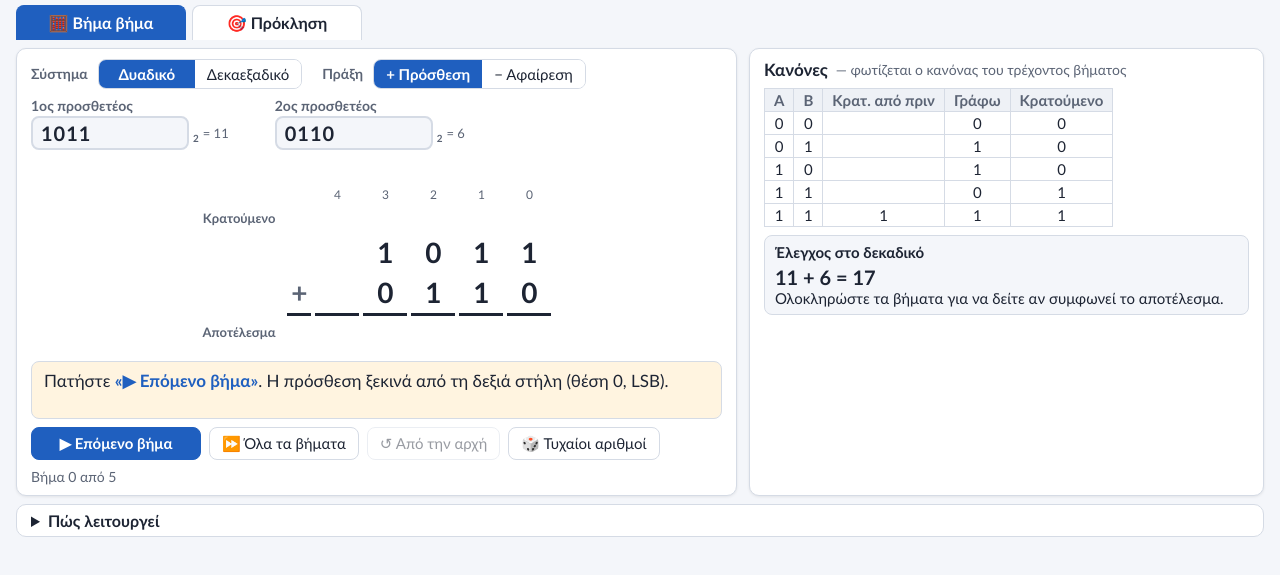
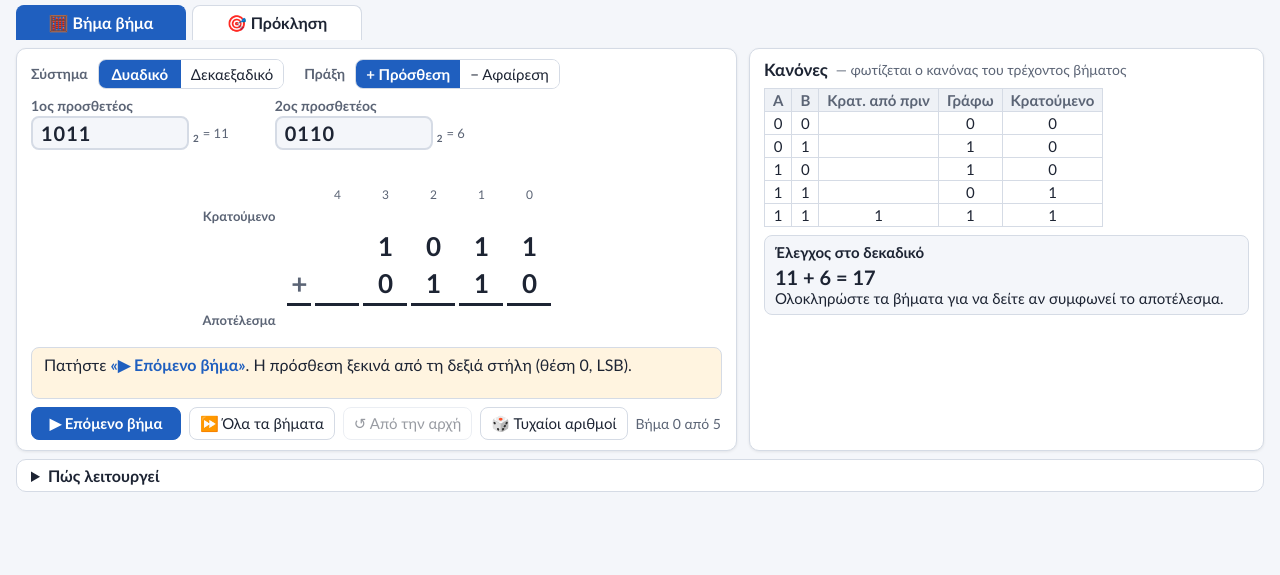
Before and after one commit to yiannisdou/Simulations, a plain HTML site: page arithmetic_tool.html in a window 1280 px wide. Shown: the part 59-634 px from the top of the page. Drawn offline with Linux system fonts and the light colour scheme.

Commit message:
Add files via upload

```diff
--- a/arithmetic_tool.html
+++ b/arithmetic_tool.html
@@ -36,14 +36,14 @@ button:disabled{opacity:.45;cursor:default}
 .tab{padding:7px 18px;font-size:16px;font-weight:bold;border-radius:8px 8px 0 0;border-bottom:none;min-width:170px}
 .tab.active{background:var(--accent);color:#fff;border-color:var(--accent)}
 body.dark .tab.active{color:#0d1420}
-main{display:none;grid-template-columns:1.4fr 1fr;gap:12px}
+main{display:none;grid-template-columns:minmax(0,1.4fr) minmax(0,1fr);gap:12px}
 main.show{display:grid}
 .panel{background:var(--panel);border:1px solid var(--line);border-radius:10px;padding:10px 14px;box-shadow:var(--shadow);display:flex;flex-direction:column;gap:8px;min-height:0}
 .panel h2{font-size:17px;margin:0;display:flex;align-items:center;gap:8px;flex-wrap:wrap}
 .panel h2 .hint{font-weight:normal;color:var(--muted);font-size:14px}
 sub{font-size:.62em}
 .seg{display:inline-flex;border:1px solid var(--line);border-radius:8px;overflow:hidden}
-.seg button{border:none;border-radius:0;padding:5px 12px;min-width:96px}
+.seg button{border:none;border-radius:0;padding:5px 10px;min-width:82px}
 .seg button.on{background:var(--accent);color:#fff;font-weight:bold}
 body.dark .seg button.on{color:#0d1420}
 .row{display:flex;gap:10px;align-items:center;flex-wrap:wrap}
@@ -61,8 +61,8 @@ body.dark .seg button.on{color:#0d1420}
 .gridwrap{display:flex;justify-content:center}
 table.col{border-collapse:separate;border-spacing:4px 2px}
 table.col th{font-size:13px;color:var(--muted);font-weight:bold;text-align:right;padding-right:8px;white-space:nowrap}
-table.col td{width:44px;height:38px;text-align:center;font-size:28px;font-weight:bold;border-radius:8px}
-table.col tr.mk td{height:26px;font-size:17px;color:var(--one)}
+table.col td{width:44px;height:34px;text-align:center;font-size:26px;font-weight:bold;border-radius:8px}
+table.col tr.mk td{height:22px;font-size:17px;color:var(--one)}
 table.col tr.pos td{height:16px;font-size:12px;color:var(--muted);font-weight:normal}
 table.col td.pad{color:var(--zero);opacity:.55}
 table.col td.cur{background:var(--accent-soft);box-shadow:inset 0 0 0 2px var(--accent)}
@@ -70,18 +70,19 @@ table.col tr.res td{border-top:3px solid var(--text);border-radius:0}
 table.col tr.res td.cur{border-radius:0 0 8px 8px}
 table.col td.op{font-size:28px;color:var(--muted);width:24px}
 table.col tr.res td.new{color:var(--accent)}
-.explain{border:1px solid var(--line);border-radius:8px;background:var(--warn-soft);padding:7px 12px;font-size:17px;min-height:58px;line-height:1.4}
+.explain{border:1px solid var(--line);border-radius:8px;background:var(--warn-soft);padding:6px 12px;font-size:16px;min-height:52px;line-height:1.35}
 .explain b{color:var(--accent)}
 .ctrls{display:flex;gap:8px;flex-wrap:wrap;align-items:center}
-.ctrls button{min-width:120px}
-#stepBtn{min-width:170px}
+.ctrls button{padding:6px 10px}
+#stepBtn{min-width:150px}
 .steptxt{color:var(--muted);font-size:14px}
 /* right side */
 .card{border:1px solid var(--line);border-radius:8px;background:var(--bg);padding:7px 10px;font-size:15px}
 .card .big{font-size:20px;font-weight:bold}
 .card .okline{color:var(--ok);font-weight:bold}
 table.r{border-collapse:collapse;font-size:15px}
-table.r td,table.r th{border:1px solid var(--line);padding:2px 9px;text-align:center}
+table.r td,table.r th{border:1px solid var(--line);padding:2px 8px;text-align:center}
+.side{min-width:0}
 table.r th{background:var(--chip);color:var(--muted)}
 table.r tr.hl td{background:var(--accent-soft);font-weight:bold;color:var(--accent)}
 table.r td.hl{background:var(--accent-soft);font-weight:bold;color:var(--accent)}
@@ -348,8 +349,9 @@ function renderRules(st){
       if(r&&r.c) h+=`<p class="note">Αυτή η θέση έχει ήδη δανείσει 1, άρα το ψηφίο της μειώθηκε κατά 1 πριν την αφαίρεση.</p>`;
     }
   } else {
-    const r=st&&!st.rule.final?st.rule:null; const used=new Set(r?[r.a,r.b]:[]);
-    h+=`<table class="r"><tr><th>Ψηφίο</th>${'0123456789ABCDEF'.split('').map((c,i)=>`<td class="${used.has(i)&&i>9?'hl':''}">${c}</td>`).join('')}</tr><tr><th>Τιμή</th>${[...Array(16)].map((_,i)=>`<td class="${used.has(i)&&i>9?'hl':''}">${i}</td>`).join('')}</tr></table>`;
+    const r=st&&!st.rule.final?st.rule:null; const used=new Set(r?[r.a,r.b,(op==='+'?r.s%16:(r.raw<0?r.raw+16:r.raw))]:[]);
+    const half=(from)=>`<tr><th>Ψηφίο</th>${[...Array(8)].map((_,j)=>{const i=from+j;return `<td class="${used.has(i)&&i>9?'hl':''}">${DIG[i]}</td>`;}).join('')}</tr><tr><th>Τιμή</th>${[...Array(8)].map((_,j)=>{const i=from+j;return `<td class="${used.has(i)&&i>9?'hl':''}">${i}</td>`;}).join('')}</tr>`;
+    h+=`<table class="r">${half(0)}${half(8)}</table>`;
     h+= op==='+' ? `<p class="note"><b>Κανόνας:</b> αν το άθροισμα μιας θέσης είναι 16 ή περισσότερο, γράφω (άθροισμα − 16) και κρατάω 1.${r?` Εδώ: ${r.s} ${r.s>=16?'≥ 16 → γράφω '+(r.s-16)+' = '+DIG[r.s-16]+', κρατούμενο 1':'&lt; 16 → γράφω '+DIG[r.s]+', χωρίς κρατούμενο'}.`:''}</p>`
                  : `<p class="note"><b>Κανόνας:</b> αν το ψηφίο του μειωτέου δεν φτάνει, δανείζομαι 1 από την επόμενη θέση (που μειώνεται κατά 1) και προσθέτω 16.${r?` Εδώ: ${r.bo?`${r.a-r.c} &lt; ${r.b} → δανεικό, ${r.a-r.c+16} − ${r.b} = ${r.raw+16}`:`${r.a-r.c} ≥ ${r.b} → χωρίς δανεικό`}.`:''}</p>`;
   }
```
